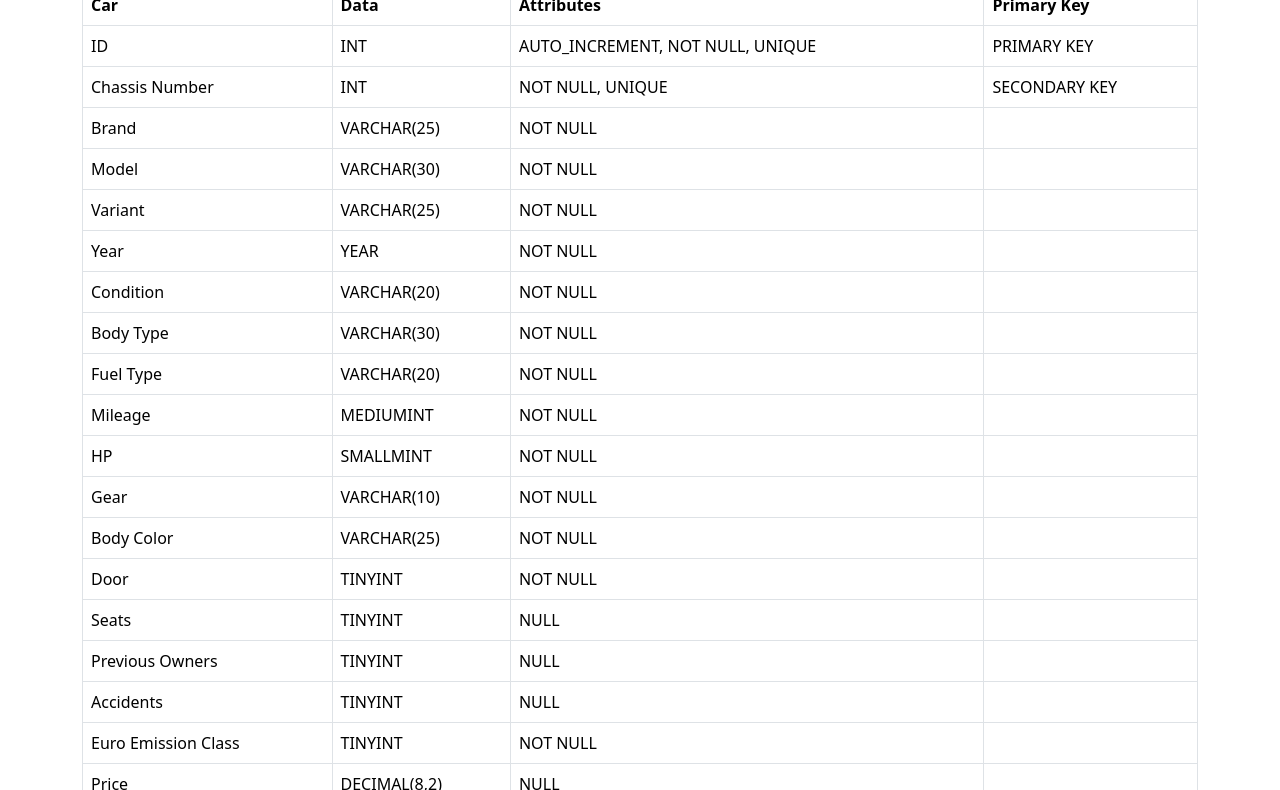
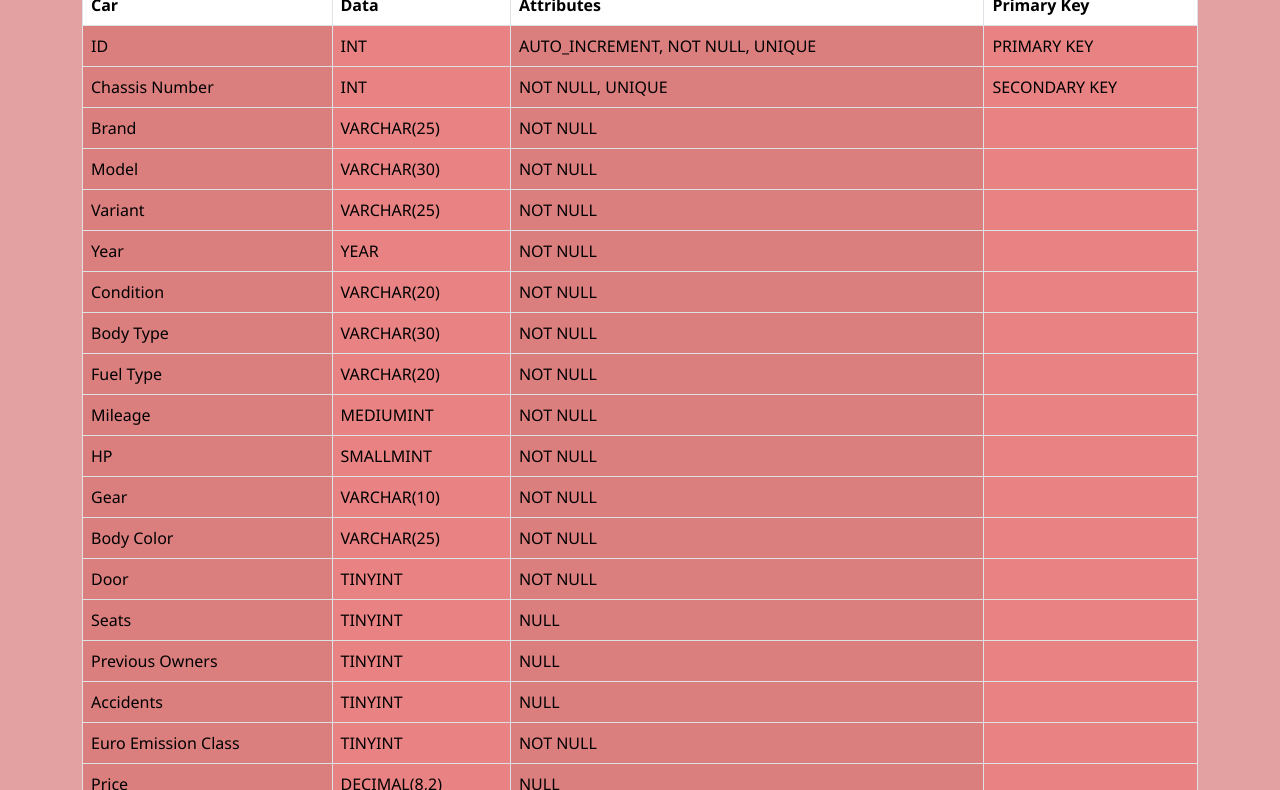
Before and after one commit to gluke0/db-first, a plain HTML site: page index.html in a window 1280 px wide. Shown: the part 144-934 px from the top of the page. Drawn offline with nearby package versions, Linux system fonts and the light colour scheme.

Commit message:
tabella completa

```diff
--- a/style.css
+++ b/style.css
@@ -1,3 +1,16 @@
 img{
     width: 10%;
 }
+
+body{
+    background-color: rgba(201, 68, 68, 0.5);
+    font-family:'Segoe UI', Tahoma, Geneva, Verdana, sans-serif;
+}
+
+tbody td:first-child, tbody td:nth-child(3){
+    background-color: rgba(199, 43, 43, 0.3);
+}
+
+tbody td:nth-child(2), tbody td:nth-child(4){
+    background-color: rgba(244, 56, 56, 0.3);
+}
```
